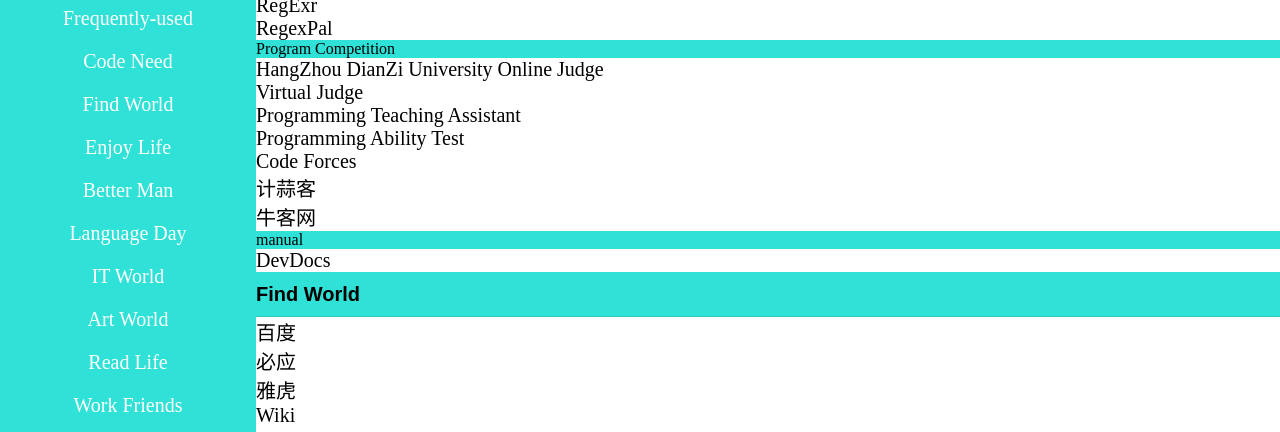
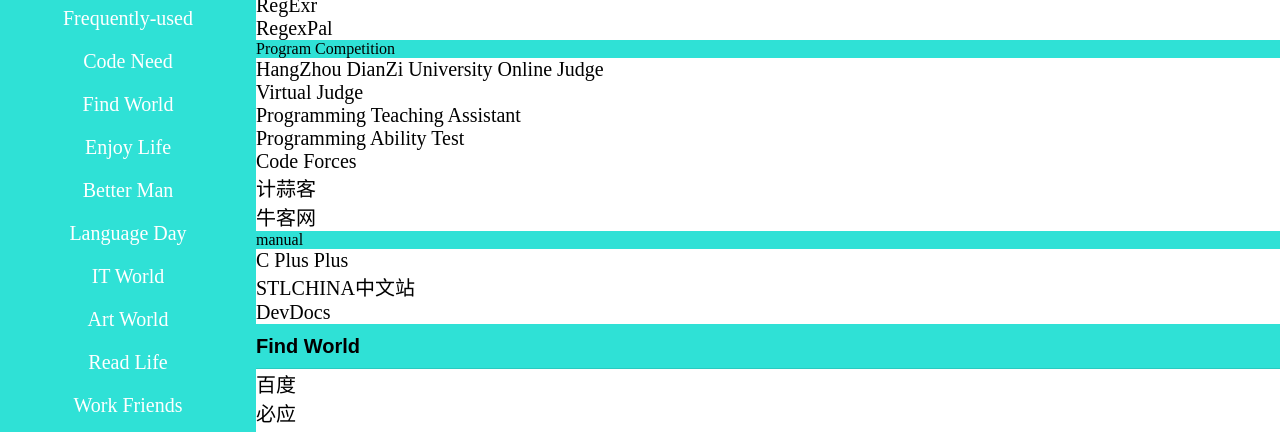
Before and after one commit to eternity6666/Without-url-bar, a plain HTML site: page index.html in a window 1280 px wide. Shown: the part 264-696 px from the top of the page. Drawn offline with nearby package versions, Linux system fonts and the light colour scheme; a web font is replaced by a local one.

Commit message:
update index.html

```diff
--- a/index.html
+++ b/index.html
@@ -51,6 +51,8 @@
             <a href="https://www.jisuanke.com/" target="_blank">计蒜客</a>
             <a href="http://www.newcoder.com/" target="_blank">牛客网</a>
             <p>manual</p>
+            <a href="http://www.cplusplus.com/" target="_blank">C Plus Plus</a>
+            <a href="http://stlchina.huhoo.net/twiki/bin/view.pl/Main/WebHome" target="_blank">STLCHINA中文站</a>
             <a href="http://devdocs.io/" target="_blank">DevDocs</a>
         </div>
         <div>
```
